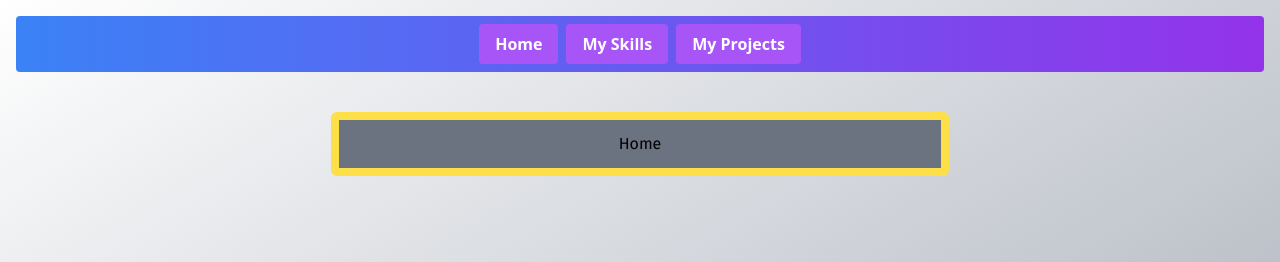
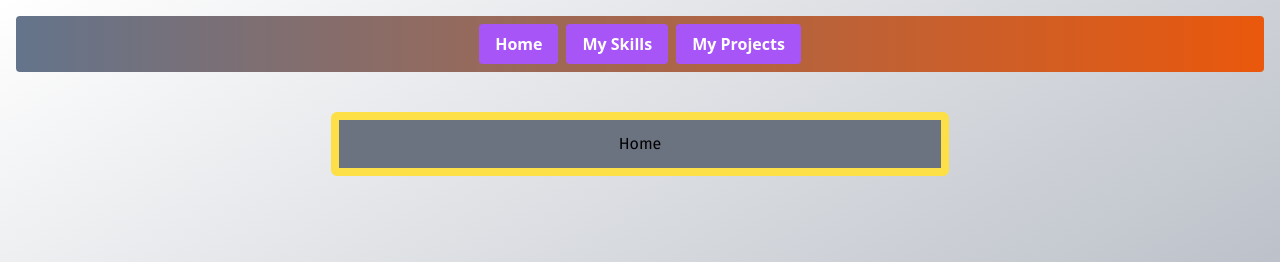
Before and after one commit to corbinseeg/27seegmcord.github.io, a website: page index.html in a window 1280 px wide. Shown: the top 262 px of the page. Drawn offline with nearby package versions, Linux system fonts and the light colour scheme.

Commit message:
Change navbar colors for accessibility

```diff
--- a/index.html
+++ b/index.html
@@ -26,7 +26,7 @@
     <header>
 
         <!-- Defines the navigation bar. -->
-        <div class="rounded py-2 m-4 navbar items-center justify-center flex bg-gradient-to-r from-blue-500 to-purple-600">
+        <div class="rounded py-2 m-4 navbar items-center justify-center flex bg-gradient-to-r from-slate-500 to-orange-600">
             <a href="index.html"><button class="bg-purple-500 hover:bg-blue-700 mr-1 text-white font-bold py-2 px-4 rounded items-center">Home</button></a>
             <a href="skills.html"><button class="bg-purple-500 hover:bg-blue-700 mr-1 ml-1 text-white font-bold py-2 px-4 rounded items-center">My Skills</button></a>
             <a href="projects.html"><button class="bg-purple-500 hover:bg-blue-700 ml-1 text-white font-bold py-2 px-4 rounded items-center">My Projects</button></a>
```
Also changed, not shown: projects.html (+1 -1 lines).
